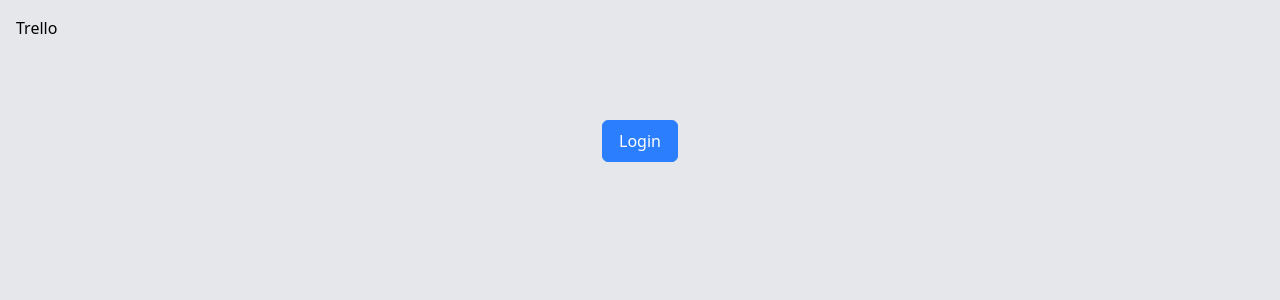
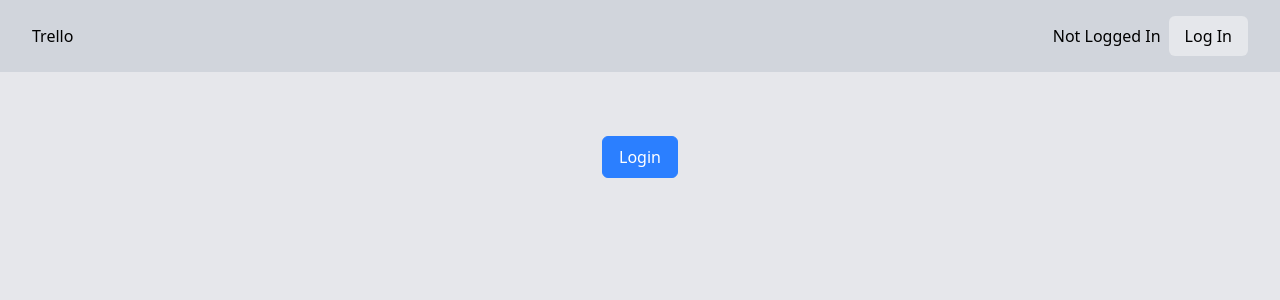
Before and after one commit to awesomesocks123/logged, a Next.js app: page / in a window 1280 px wide. Shown: the top 300 px of the page. Built offline with nearby package versions, Linux system fonts and the light colour scheme; no server answers.

Commit message:
Login and logout button

```diff
--- /dev/null
+++ b/app/components/Header.tsx
@@ -0,0 +1,28 @@
+import { getServerSession } from "next-auth"
+import { authOptions } from "../lib/authOption";
+import LogOutButton from "./LogoutButton";
+import LogInButton from "./LoginButton";
+
+export default async function Header() {
+    const session = await getServerSession(authOptions);
+    return(
+        <header className="bg-gray-300 p-4 px-8">
+            <div className="flex justify-between items-center">
+                <a href="" className="logo">Trello</a>
+                <div>
+                    {session && (
+                        <>
+                        Hello, {session?.user?.name}
+                        <LogOutButton/>
+                        </>
+                    )}
+                    {!session && (
+                        <>Not Logged In
+                        <LogInButton/>
+                        </>
+                    )}
+                </div>
+            </div>
+        </header>
+    )
+}
--- /dev/null
+++ b/app/components/LoginButton.tsx
@@ -0,0 +1,9 @@
+'use client'
+
+import { signIn } from "next-auth/react"
+
+export default function LogInButton() {
+    return(
+        <button onClick={() => signIn('google')} className="bg-gray-200 py-2 px-4 ml-2 rounded-md">Log In</button>
+    )
+}
--- /dev/null
+++ b/app/components/LogoutButton.tsx
@@ -0,0 +1,9 @@
+'use client'
+
+import { signOut } from "next-auth/react"
+
+export default function LogOutButton() {
+    return(
+        <button onClick={() => signOut()} className="bg-gray-200 py-2 px-4 ml-2 rounded-md">Logout</button>
+    )
+}
--- a/app/globals.css
+++ b/app/globals.css
@@ -19,3 +19,6 @@ button.primary
 input{
     @apply w-full block
 }
+button {
+    @apply cursor-pointer;
+}
--- a/app/layout.tsx
+++ b/app/layout.tsx
@@ -1,6 +1,7 @@
 import type { Metadata } from "next";
 import { Geist, Geist_Mono } from "next/font/google";
 import "./globals.css";
+import Header from "./components/Header";
 
 const geistSans = Geist({
   variable: "--font-geist-sans",
@@ -25,9 +26,7 @@ export default function RootLayout({
   return (
     <html lang="en">
       <body className={`${geistSans.variable} ${geistMono.variable}`}>
-        <header className="bg-gray-200 p-4">
-          <a href="" className="logo">Trello</a>
-          </header>
+        <Header />
         <main className="p-8">
           {children}
         </main>
```
